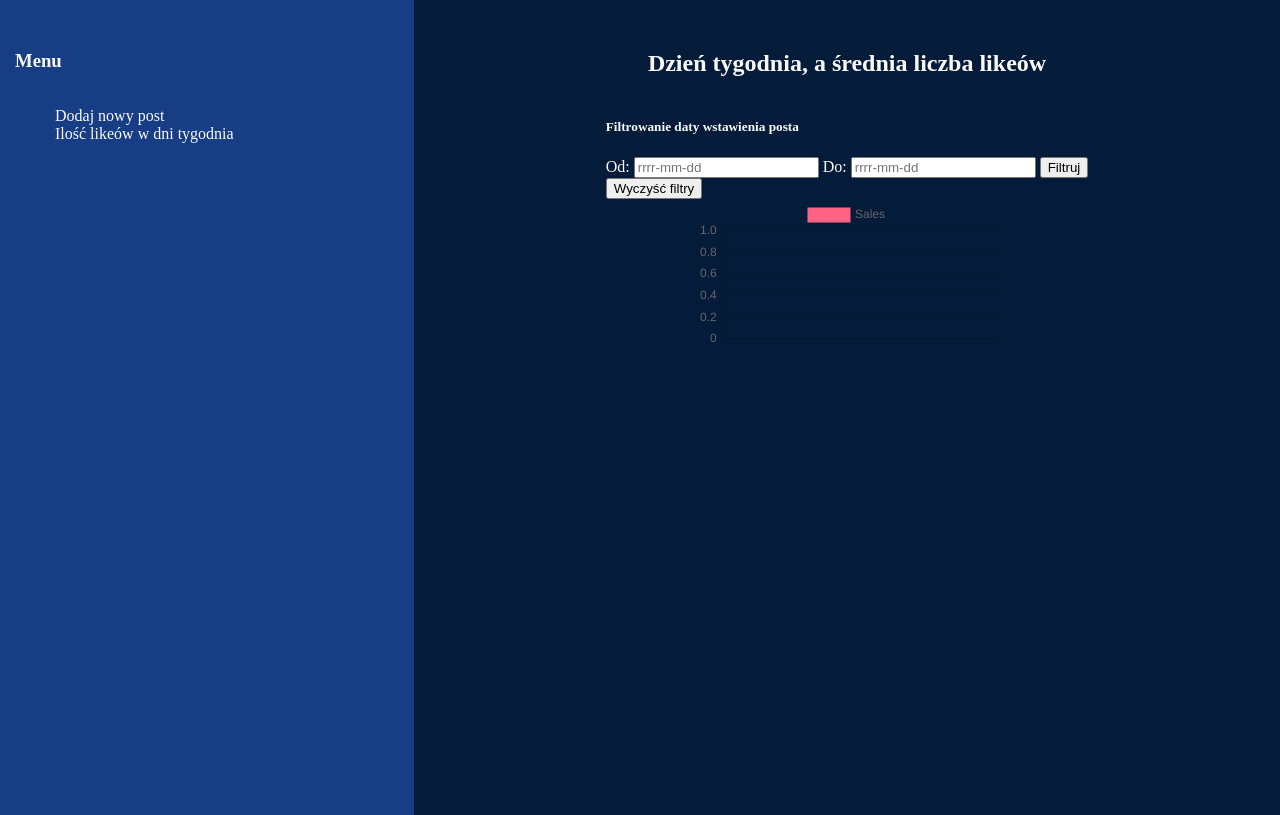
After one commit to ST4N3R/FB-post_scrapper, a Flask app: template templates/visualization.html in a window 1280 px wide. The commit adds this page. Run offline with Flask 3, Linux system fonts and the light colour scheme; the template is opened without the code that fills it, so the values that code supplies are empty.

Commit message:
Dodałem pierwszy wykres

```diff
--- a/app.yaml
+++ b/app.yaml
@@ -1,10 +1,9 @@
-runtime: python
+runtime: python310
 runtime_config:
     operating_system: "ubuntu22"
     runtime_version: "3.12"
 
 env: standard
-instance_class: F1
 entrypoint: gunicorn -b :$PORT main:app
 
 manual_scaling:
--- a/main.py
+++ b/main.py
@@ -1,51 +1,7 @@
 from flask import Flask, render_template, url_for, request
-import os
-from google.cloud import datastore
-from modules.url import change_url
-from modules.connector import get_post_page, get_reactors_page
-from modules.scrapper import Scrapper
-
-
-# todo: Zmienić nazwę fb_post_id na fb_post_url
-# todo: Usprawnić sposób pobierania danych
-def readData(client: datastore.Client):
-    results = []
-
-    query = client.query(kind='posts')
-    query.add_filter('fb_post_id', '>', ' ')
-
-    for result in query.fetch():
-        results.append({
-            'release_date': result['release_date'],
-            'reaction_num': result['reaction_num'],
-            'fb_post_id': result['fb_post_id']
-        })
-    return results
-
-
-def addData(client: datastore.Client, post_id: str):
-    changeUrl = change_url(post_id)
-    url = changeUrl.get_postUrl()
-
-    postPage = get_post_page(url)
-
-    scrapper = Scrapper(changeUrl.get_id())
-    date = scrapper.get_date(postPage)
-    reaction_num = scrapper.get_reaction_num(postPage)
-
-    try:
-        entity = datastore.Entity(client.key('posts'))
-        entity.update({
-            'release_date': date,
-            'reaction_num': reaction_num,
-            'fb_post_id': changeUrl.get_id()
-        })
-
-        client.put(entity)
-
-        return True
-    except Exception:
-        return False
+from modules.data_handler import DataHandler
+import pandas as pd
+import numpy as np
 
 
 app = Flask(__name__)
@@ -53,13 +9,12 @@ app = Flask(__name__)
 
 @app.route('/', methods=['POST', 'GET'])
 def index():
-    os.environ['GOOGLE_APPLICATION_CREDENTIALS'] = 'serviceKey.json'
-    dataClient = datastore.Client()
+    dataHandler = DataHandler()
 
     if request.method == 'POST':
         url = request.form['url_text']
 
-        if addData(dataClient, url):
+        if dataHandler.addData(url):
             return url
         else:
             return "Coś poszło nie tak"
@@ -67,5 +22,22 @@ def index():
         return render_template('index.html')
 
 
+@app.route('/visualization', methods=['POST', 'GET'])
+def visualization():
+    dataHandler = DataHandler()
+    data = dataHandler.readData()
+
+    if request.method == 'POST':
+        startDate = request.form['startDate']
+        endDate = request.form['endDate']
+        return render_template(template_name_or_list='visualization.html',
+                            labels=[*range(1, 8)],
+                            data=dataHandler.dayOfWeek_by_reactionNum(startDate=startDate, endDate=endDate).to_list())
+    else:
+        return render_template(template_name_or_list='visualization.html',
+                            labels=[*range(1, 8)],
+                                data=dataHandler.dayOfWeek_by_reactionNum().to_list())
+
+
 if __name__ == '__main__':
     app.run(debug=True)
--- a/modules/connector.py
+++ b/modules/connector.py
@@ -11,10 +11,11 @@ def init(browser: mechanize.Browser, url: str):
     browser.addheaders = [('User-agent', 'Chrome/120.0.0.0')]
     browser.set_handle_refresh(False)
     browser.open(url)
+    browser.set_proxies()
     return browser
 
 
-def open_url(browser: mechanize.Browser, url: str):
+def open_url(browser: mechanize.Browser):
     page = browser.follow_link(url_regex=re.compile('https://mbasic.facebook.com'))
     return browser, page
 
--- /dev/null
+++ b/package.json
@@ -0,0 +1,5 @@
+{
+  "dependencies": {
+    "chart.js": "^4.4.1"
+  }
+}
--- a/static/CSS/style.css
+++ b/static/CSS/style.css
@@ -1,6 +1,19 @@
+:root {
+    --bcolor: rgb(4,28,58);
+    --menucolor: rgb(23,61,132);
+    --btncolor: rgb(188,118,3);
+    --textcolor: rgb(250, 250, 250)
+}
+
+html {
+    height: 100%;
+}
+
 body {
-    background-color: rgb(18, 28, 53);
-    color: rgb(250, 250, 250);
+    background-color: var(--bcolor);
+    color: var(--textcolor);
+    margin: 0px;
+    height: 100%;
 }
 
 #content {
@@ -42,3 +55,61 @@ body {
 #graphs {
     width: 100%;
 }
+
+#visualization {
+    display: flex;
+    flex-direction: row;
+    align-items: center;
+    margin-left: auto;
+    margin-right: auto;
+    height: 100%;
+}
+
+#vis_content {
+    display: flex;
+    flex-direction: column;
+    align-items: center;
+    margin-left: auto;
+    margin-right: auto;
+    height: 100%;
+}
+
+#vis_content h2 {
+    margin-top: 50px;
+}
+
+#sites {
+    display: flex;
+    flex-direction: column;
+    width: 30%;
+    min-height: 100%;
+    background-color: var(--menucolor);
+    padding: 15px;
+}
+
+#sites h3 {
+    margin-top: 50px;
+}
+
+#sites ul {
+    list-style-type: none;
+}
+
+#sites li {
+    width: 80%;
+}
+
+#sites a {
+    display: flex;
+    color: var(--textcolor);
+    text-decoration: none;
+    width: 100%;
+}
+
+#sites a:hover {
+    background-color: var(--btncolor);
+    border: 2px;
+    border-radius: 5px;
+    width: 100%;
+    cursor: pointer;
+}
--- a/templates/index.html
+++ b/templates/index.html
@@ -19,7 +19,7 @@
         </form>
     </div>
     <div id="graphs">
-        <button id="get_graphs">Przejdź do wizualizacji</button>
+        <a href="{{ url_for('visualization') }}"><button id="get_graphs">Przejdź do wizualizacji</button></a>
     </div>
 </div>
 
--- /dev/null
+++ b/templates/visualization.html
@@ -0,0 +1,70 @@
+{% extends 'base.html' %}
+
+{% block head %}
+<title>Forteca app - wizualizacjia</title>
+<script src="https://cdn.jsdelivr.net/npm/chart.js"></script>
+{% endblock %}
+
+{% block body %}
+
+<div id="visualization">
+    <div id="sites">
+        <div>
+            <h3>Menu</h3>
+        </div>
+        <ul>
+            <li><a href="{{ url_for('index') }}">Dodaj nowy post</a></li>
+            <li><a href="{{ url_for('visualization') }}">Ilość likeów w dni tygodnia</a></li>
+        </ul>
+    </div>
+    <div id="vis_content">
+        <div>
+            <h2>Dzień tygodnia, a średnia liczba likeów</h2>
+        </div>
+        <div>
+            <h5>Filtrowanie daty wstawienia posta</h5>
+            <form action="/visualization" method="POST">
+                <label for="startDate">Od:</label>
+                <input type="text" placeholder="rrrr-mm-dd" id="startDate" name="startDate">
+                <label for="endDate">Do:</label>
+                <input type="text" placeholder="rrrr-mm-dd" id="endDate" name="endDate">
+                <input type="submit" value="Filtruj">
+            </form>
+            <a href="{{ url_for('visualization') }}"><button>Wyczyść filtry</button></a>
+        </div>
+        <div>
+            <canvas id="myChart"></canvas>
+        </div>
+    </div>
+</div>
+<script>
+    const labels = {{ labels | tojson }};
+
+    console.log({{ labels | tojson }});
+    console.log({{ data | tojson }});
+
+    const data = {
+        labels: labels,
+        datasets: [{
+            label: 'Sales',
+            backgroundColor: 'rgb(255, 99, 132)',
+            borderColor: 'rgb(255, 99, 132)',
+            data: {{ data | tojson }}
+        }]
+    };
+
+    const config = {
+        type: 'line',
+        data: data,
+        options: { maintainAspectRatio: false }
+    };
+
+    const myChart = new Chart(
+        document.getElementById('myChart'),
+        config
+    );
+
+</script>
+
+
+{% endblock %}
```
Also changed, not shown: modules/data_handler.py (added, +89 -0 lines), modules/scrapper.py (+25 -6 lines), modules/url.py (deleted, +0 -15 lines), package-lock.json (added), 1 other file.
